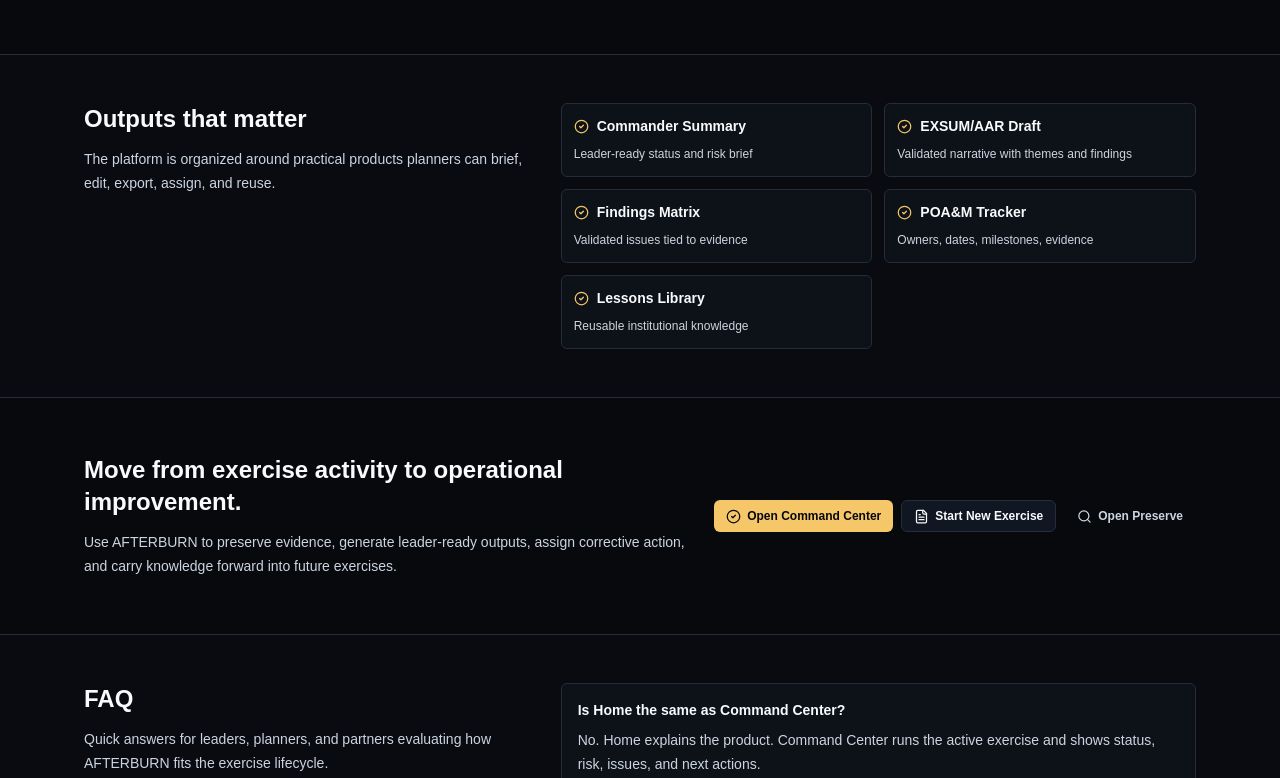
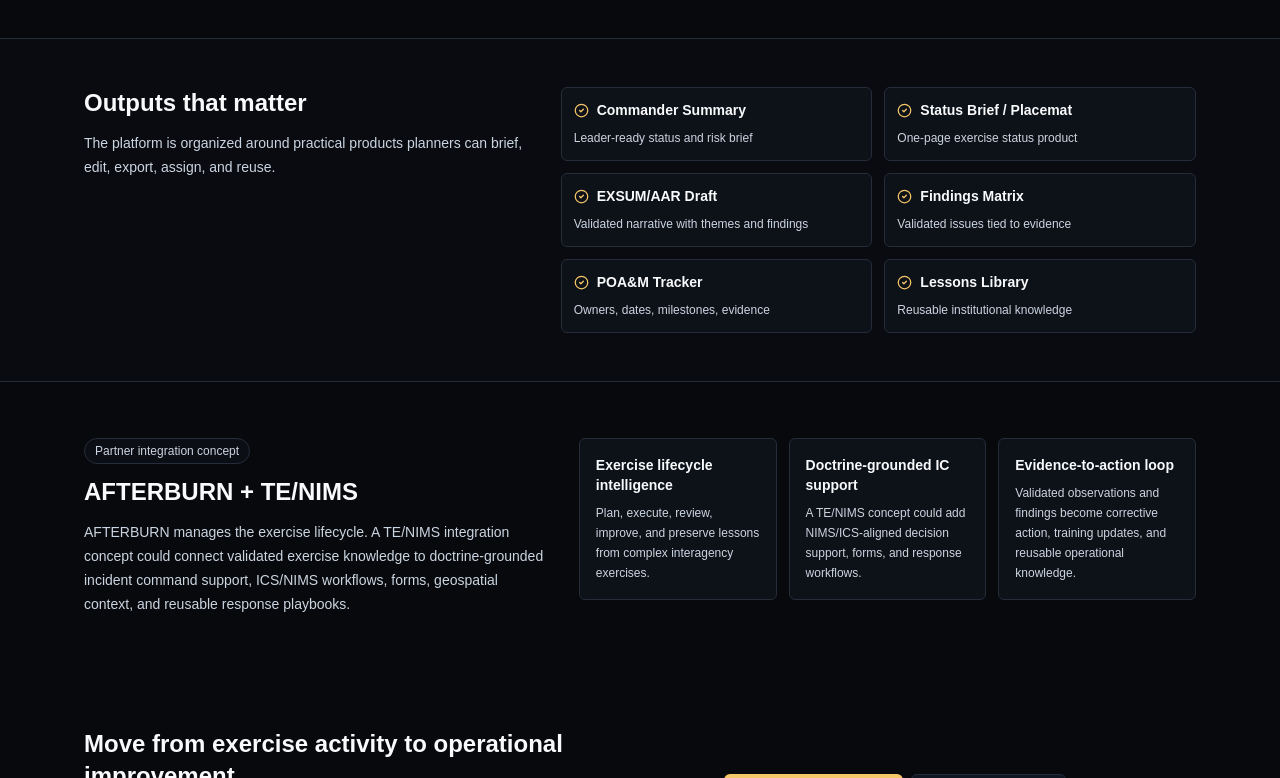
Before and after one commit to adamheadrick/AFTERBURN-2.0, a Next.js app: page / in a window 1280 px wide. Shown: the part 1802-2580 px from the top of the page. Built offline with nearby package versions, Linux system fonts and the light colour scheme.

Commit message:
ux: prepare AFTERBURN proof of concept review

```diff
--- a/app/page.tsx
+++ b/app/page.tsx
@@ -40,7 +40,7 @@
     icon: ClipboardCheck
   },
   {
-    title: "Preserve",
+    title: "Library",
     body: "Store lessons and reusable institutional knowledge.",
     action: "Reusable lessons, templates, prior outputs, findings, and capability gaps.",
     icon: Archive
@@ -56,7 +56,7 @@
   "Critical Infrastructure",
   "Interagency Exercises",
   "UAS/Airspace Integration",
-  "ICS",
+  "ICS / NIMS",
   "Common Operating Picture Workflows"
 ];
 
@@ -64,6 +64,7 @@
 
 const outputs = [
   { title: "Commander Summary", note: "Leader-ready status and risk brief" },
+  { title: "Status Brief / Placemat", note: "One-page exercise status product" },
   { title: "EXSUM/AAR Draft", note: "Validated narrative with themes and findings" },
   { title: "Findings Matrix", note: "Validated issues tied to evidence" },
   { title: "POA&M Tracker", note: "Owners, dates, milestones, evidence" },
@@ -80,6 +81,7 @@
   { label: "Home", href: "#home" },
   { label: "Lifecycle", href: "#lifecycle" },
   { label: "Outputs", href: "#outputs" },
+  { label: "Integration", href: "#integration" },
   { label: "FAQ", href: "#faq" },
   { label: "Contact", href: "#contact" }
 ];
@@ -88,7 +90,7 @@
   { label: "Home", href: "/home" },
   { label: "Command Center", href: "/overview" },
   { label: "Lifecycle", href: "#lifecycle" },
-  { label: "Preserve", href: "/library" }
+  { label: "Library", href: "/library" }
 ];
 
 const footerOutputLinks = [
@@ -116,6 +118,21 @@
   {
     question: "Who is AFTERBURN designed for?",
     answer: "Military, emergency management, law enforcement, homeland defense, critical infrastructure, and interagency response organizations."
+  }
+];
+
+const integrationTiles = [
+  {
+    title: "Exercise lifecycle intelligence",
+    body: "Plan, execute, review, improve, and preserve lessons from complex interagency exercises."
+  },
+  {
+    title: "Doctrine-grounded IC support",
+    body: "A TE/NIMS concept could add NIMS/ICS-aligned decision support, forms, and response workflows."
+  },
+  {
+    title: "Evidence-to-action loop",
+    body: "Validated observations and findings become corrective action, training updates, and reusable operational knowledge."
   }
 ];
 
@@ -176,7 +193,7 @@
         </div>
 
         <div className="grid gap-2 text-xs text-steel sm:grid-cols-4">
-          {["Plan ready", "Execute complete", "Review active", "Improve started", "Preserve capturing"].map((item, index) => (
+          {["Plan ready", "Execute complete", "Review active", "Improve started", "Library capturing"].map((item, index) => (
             <span key={item} className={`rounded-md border px-2 py-1 text-center ${index === 2 ? "border-flare/25 bg-flare/10 text-flare" : "border-line bg-night/80"}`}>
               {item}
             </span>
@@ -334,6 +351,30 @@
         </div>
       </section>
 
+      <section id="integration" className="mx-auto max-w-6xl scroll-mt-24 px-5 py-14">
+        <div className="grid gap-8 lg:grid-cols-[0.75fr_1fr] lg:items-start">
+          <div>
+            <span className="inline-flex rounded-full border border-line bg-panel/70 px-2.5 py-1 text-xs text-steel">
+              Partner integration concept
+            </span>
+            <h2 className="mt-3 text-2xl font-semibold text-ink">AFTERBURN + TE/NIMS</h2>
+            <p className="mt-3 text-sm leading-6 text-steel">
+              AFTERBURN manages the exercise lifecycle. A TE/NIMS integration concept could connect validated exercise
+              knowledge to doctrine-grounded incident command support, ICS/NIMS workflows, forms, geospatial context, and
+              reusable response playbooks.
+            </p>
+          </div>
+          <div className="grid gap-3 md:grid-cols-3">
+            {integrationTiles.map((tile) => (
+              <article key={tile.title} className="rounded-md border border-line bg-panel p-4">
+                <h3 className="text-sm font-semibold text-ink">{tile.title}</h3>
+                <p className="mt-2 text-xs leading-5 text-steel">{tile.body}</p>
+              </article>
+            ))}
+          </div>
+        </div>
+      </section>
+
       <section className="mx-auto grid max-w-6xl gap-6 px-5 py-14 lg:grid-cols-[1fr_auto] lg:items-center">
         <div>
           <h2 className="text-2xl font-semibold text-ink">Move from exercise activity to operational improvement.</h2>
@@ -352,7 +393,7 @@
           </ButtonLink>
           <ButtonLink href="/library" variant="ghost">
             <Search size={15} />
-            Open Preserve
+            Open Library
           </ButtonLink>
         </div>
       </section>
```
